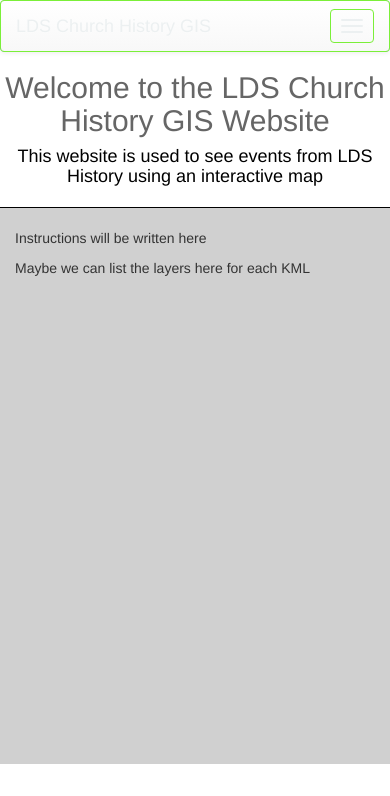
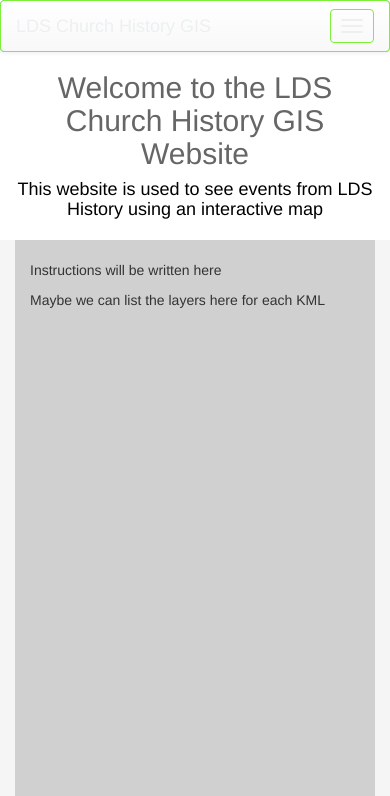
Before and after one commit to dutchrelitz77/GIS_Programming_Web_Mapping_Project, a PHP site: page /index.html in a window 390 px wide; the page is wider, and only the part inside the window is pictured. Shown: the top 796 px of that part. Before the commit the page ends 764 px from the top of that part, so only its background shows below. Run offline with PHP 8.4, Linux system fonts and the light colour scheme; a map, chart or similar area stays blank; some libraries are stand-ins or nearby versions.

Commit message:
Change some styling for mobile

```diff
--- a/styles/style.css
+++ b/styles/style.css
@@ -17,7 +17,6 @@ footer {
   	padding-bottom: 10px;
   	background-color: white;
   	margin-top: -25px;
-  	border-bottom: 1px solid black;
 }
 
 .col-xs-12.text-center{
@@ -43,6 +42,8 @@ h1, h2, h3 {
 /* Styling for the main containers */
 .row {
   max-height: 556px;
+  margin-right: 0px;
+  margin-left: 0px;
 }
 
 .col-lg-2 {
@@ -59,7 +60,7 @@ h1, h2, h3 {
 
 .container-fluid.main, .container-fluid.main2 {
 	height: 556px;
-	background-color: white;
+	background-color: whitesmoke;
 }
 
 .container-fluid.main p {
```
